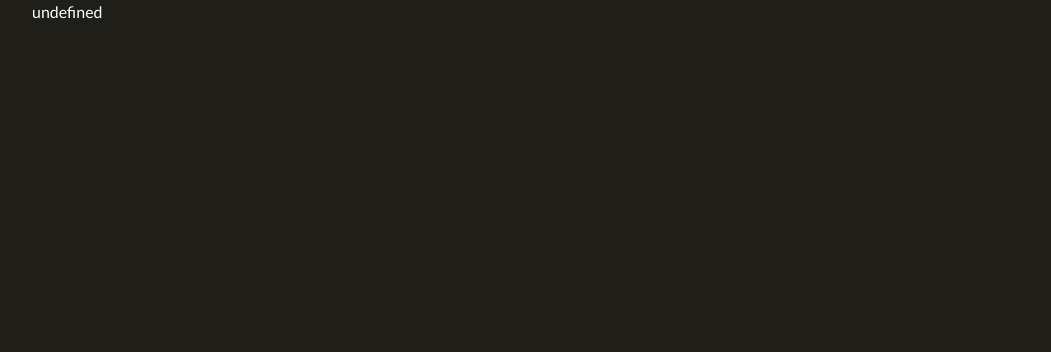
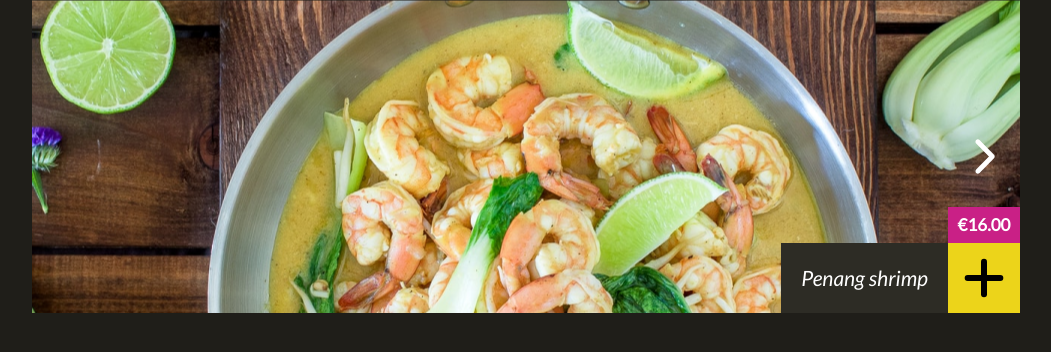
Before and after one commit to js-tasks-ru/jsbasic-20220124_vita1980, a website: page 6-module/3-task/index.html in a window 1280 px wide. Shown: the whole page, without its empty margins (114-1165 px from the left). Drawn offline with Linux system fonts and the light colour scheme.

Commit message:
Раздел 7. Задача 3. Карусель

```diff
--- a/6-module/3-task/index.js
+++ b/6-module/3-task/index.js
@@ -1,7 +1,100 @@
 import createElement from '../../assets/lib/create-element.js';
 
 export default class Carousel {
+  #elem;
+  #slides;
+
   constructor(slides) {
-    this.slides = slides;
+    this.#slides = slides;
+    this.#elem = this.makeDOM(slides);
+    this.initCarousel(this.#elem);
+  }
+
+  get elem() {
+    return this.#elem;
+  }
+
+  get slides() {
+    return this.#slides;
+  }
+
+  makeHTML(slides) {
+    let str = `<div class="carousel">
+    <div class="carousel__arrow carousel__arrow_right">
+      <img src="/assets/images/icons/angle-icon.svg" alt="icon">
+    </div>
+    <div class="carousel__arrow carousel__arrow_left">
+      <img src="/assets/images/icons/angle-left-icon.svg" alt="icon">
+    </div>
+    <div class="carousel__inner">`;
+
+    for (let slide of slides) {
+      str = str +
+        `<div class="carousel__slide" data-id="${slide.id}">
+          <img src="/assets/images/carousel/${slide.image}" class="carousel__img" alt="slide">
+          <div class="carousel__caption">
+            <span class="carousel__price">€${slide.price.toFixed(2)}</span>
+            <div class="carousel__title">${slide.name}</div>
+              <button type="button" class="carousel__button">
+                  <img src="/assets/images/icons/plus-icon.svg" alt="icon">
+              </button>
+          </div>
+        </div>`;
+    }
+    str = str + `</div></div>`;
+    return str;
+  }
+
+  makeDOM(slides) {
+    let dom = createElement(this.makeHTML(slides));
+    let buttons = dom.querySelectorAll(".carousel__button");
+    for (let i = 0; i < slides.length; i++) {
+      buttons[i].addEventListener('click', () => this.makeEvent(slides[i], buttons[i]));
+    }
+    return dom;
+  }
+
+  makeEvent(slide, button) {
+    let event = new CustomEvent("product-add", {
+      detail: slide.id,
+      bubbles: true,
+    });
+    button.dispatchEvent(event);
+  }
+
+  initCarousel(carousel) {
+    let slidesContainer = carousel.querySelector('.carousel__inner');
+    let width = slidesContainer.querySelector('.carousel__img').width; // длина слайда
+
+    let position = 0; // положение ленты прокрутки
+    let currentSlide = 0; // номер текущего слайда
+    let last = slidesContainer.querySelectorAll('.carousel__slide').length - 1; //номер последнего слайда
+    let left = carousel.querySelector('.carousel__arrow.carousel__arrow_left');  //кнопка влево
+    left.style.display = 'none';
+
+    function inLeft() {
+      // сдвиг влево
+      position += width;
+      if (currentSlide > 0) currentSlide -= 1;
+      slidesContainer.style.transform = 'translateX(' + position + 'px)';
+      if (currentSlide == 0) left.style.display = 'none';
+      if (currentSlide < last) right.style.display = '';
+    };
+
+    left.addEventListener('click', inLeft);
+
+    let right = carousel.querySelector('.carousel__arrow.carousel__arrow_right'); //кнопка вправо
+
+    function inRight() {
+      //сдевиг вправо
+      position -= width;
+      if (currentSlide < last) currentSlide += 1;
+      slidesContainer.style.transform = 'translateX(' + position + 'px)';
+      if (currentSlide > 0) left.style.display = '';
+      if (currentSlide == last) right.style.display = 'none';
+    };
+
+    right.addEventListener('click', inRight);
+
   }
 }
```
Also changed, not shown: 6-module/3-task/index.html (indentation only).
